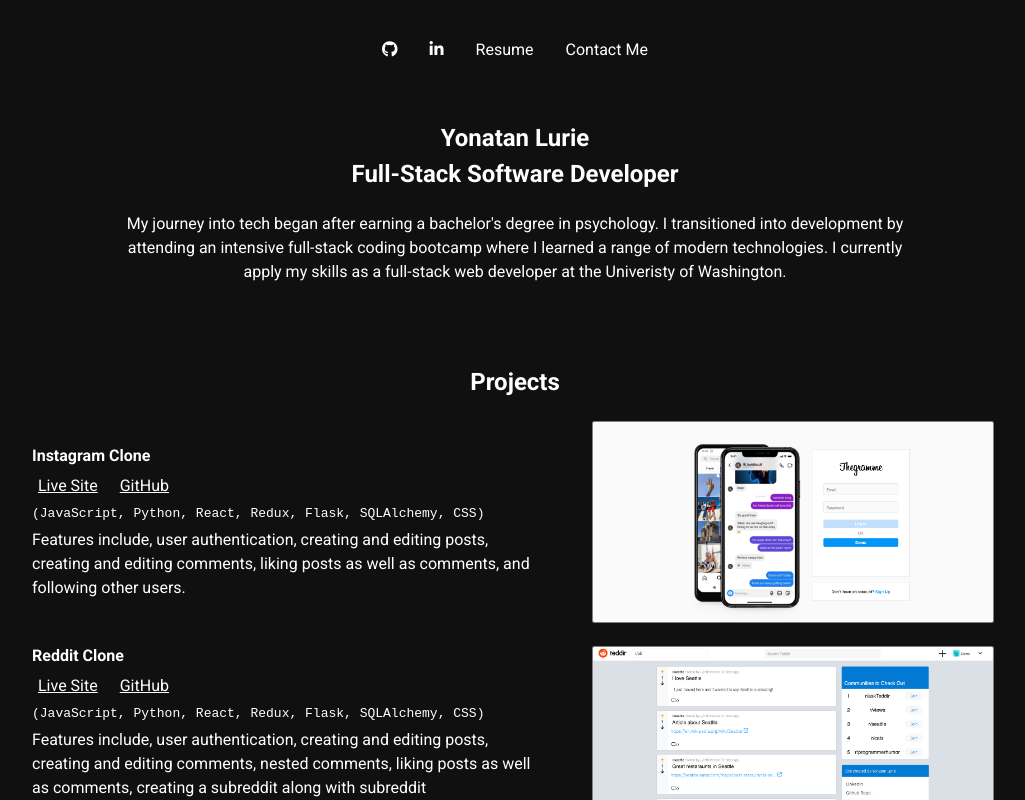
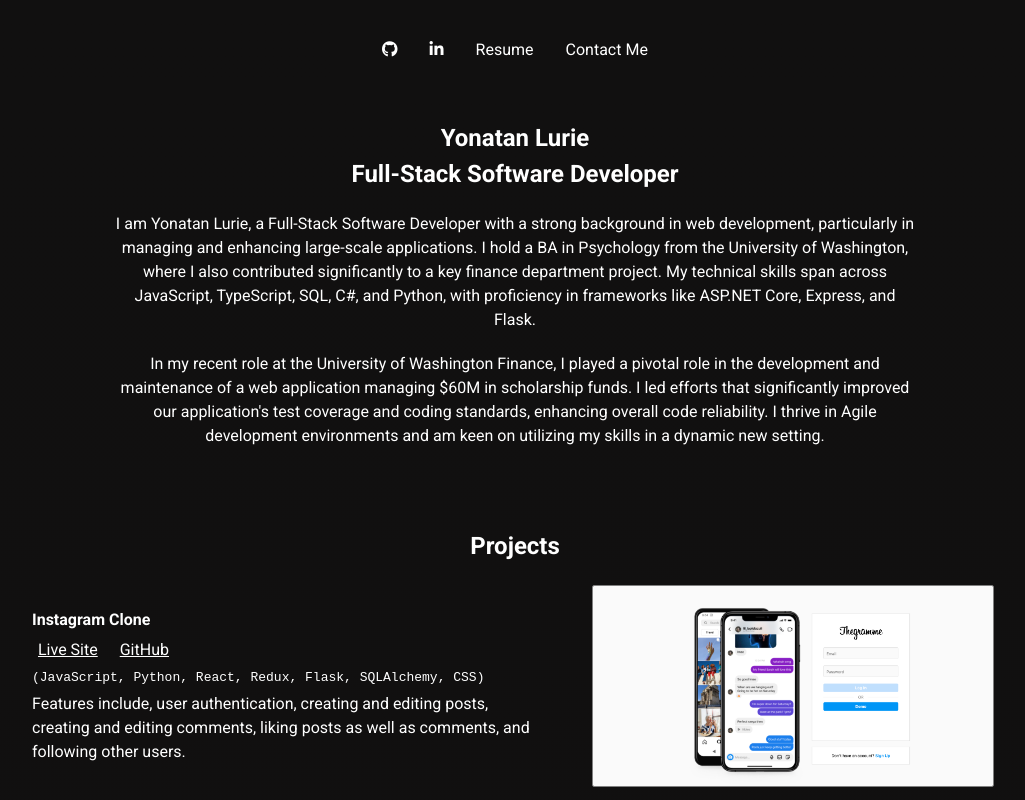
Before and after one commit to yonilurie/portfolio-react, a React (Vite) app: page / in a window 1280 px wide. Shown: the top 800 px of the page, without its empty margins (125-1150 px from the left). Built offline with nearby package versions, Linux system fonts and the light colour scheme.

Commit message:
Updated about me

```diff
--- a/src/App.tsx
+++ b/src/App.tsx
@@ -86,11 +86,8 @@ function toggleNavSticky(): void {
 					<h1>Yonatan Lurie</h1>
 					<h2>Full-Stack Software Developer</h2>
 				</div>
-				<p>
-					My journey into tech began after earning a bachelor's degree in psychology.
-					I transitioned into development by attending an intensive full-stack coding bootcamp where I learned a range of modern technologies.
-					I currently apply my skills as a full-stack web developer at the Univeristy of Washington.
-				</p>
+				<p>I am Yonatan Lurie, a Full-Stack Software Developer with a strong background in web development, particularly in managing and enhancing large-scale applications. I hold a BA in Psychology from the University of Washington, where I also contributed significantly to a key finance department project. My technical skills span across JavaScript, TypeScript, SQL, C#, and Python, with proficiency in frameworks like ASP.NET Core, Express, and Flask.</p>
+    			<p>In my recent role at the University of Washington Finance, I played a pivotal role in the development and maintenance of a web application managing $60M in scholarship funds. I led efforts that significantly improved our application's test coverage and coding standards, enhancing overall code reliability. I thrive in Agile development environments and am keen on utilizing my skills in a dynamic new setting.</p>
 			</section>
 			<section className="projects">
 				<h3>Projects</h3>
```
